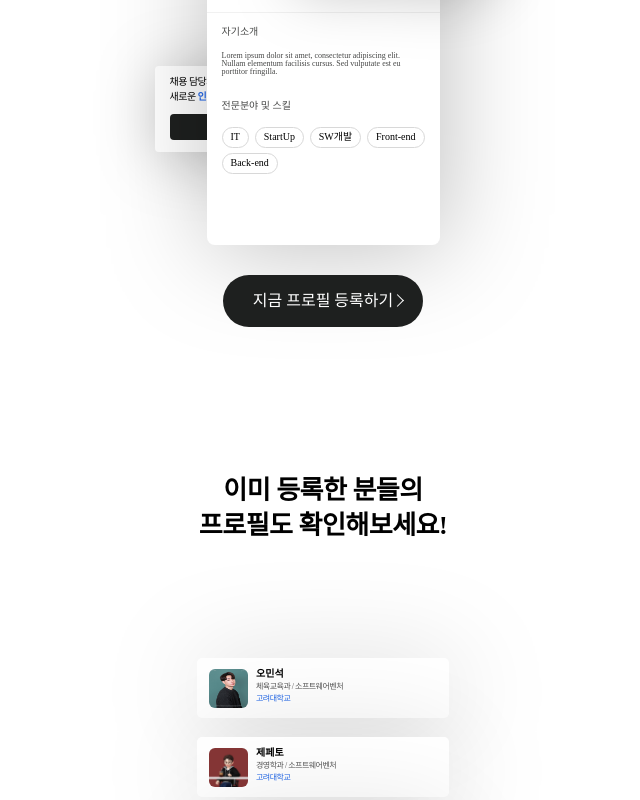
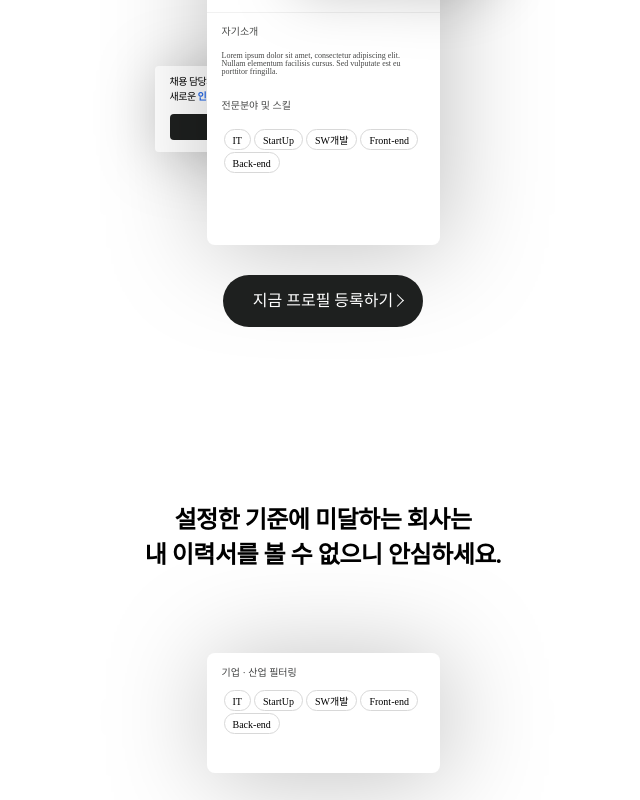
Before and after one commit to omins/talent-pool-landing-page, a Next.js app: page / in a window 1280 px wide. Shown: the part 1220-2020 px from the top of the page, without its empty margins (317-957 px from the left). Built offline with nearby package versions, Linux system fonts and the light colour scheme.

Commit message:
feat: 기업 필터 예시 섹션 구현

```diff
--- a/src/components/ButtonCta/ButtonCta.js
+++ b/src/components/ButtonCta/ButtonCta.js
@@ -1,17 +1,18 @@
+import { FLIGHT_PROPS_ID } from 'next/dist/shared/lib/constants';
 import styles from './ButtonCta.module.css';
 
 const formURL = 'https://forms.gle/EZVsz6cFMypp92Rt8';
 const whiteBtnTxt = '채용 제안 받기';
 const blackBtnTxt = '지금 프로필 등록하기';
 
-export default function ButtonCta({ isWhiteBtn, style }) {
+export default function ButtonCta({ isWhiteBtn, style, children }) {
   return (
     <a
       style={{ ...style }}
       className={isWhiteBtn ? styles['btn-white'] : styles['btn-black']}
       href={formURL}
     >
-      {isWhiteBtn ? whiteBtnTxt : blackBtnTxt}
+      {children}
     </a>
   );
 }
--- a/src/components/ProfileCard/ProfileCard.module.css
+++ b/src/components/ProfileCard/ProfileCard.module.css
@@ -157,19 +157,14 @@
 }
 
 .skill-list {
-  display: flex;
-  justify-content: space-between;
-  flex-wrap: wrap;
   margin-top: 16px;
 }
 
 .skill-item {
-  display: flex;
-  justify-content: center;
-  align-items: center;
+  float: left;
+  margin: 2px 1px 0 2px;
   height: 21px;
   padding: 6px 8px;
-  margin-bottom: 5px;
   border: 1px solid #d8d8d8;
   background-color: #fff;
   border-radius: 90px;
--- a/src/pages/index.js
+++ b/src/pages/index.js
@@ -90,7 +90,9 @@ export default function Home() {
             <br />
             <em>제안</em> 받으세요
           </p>
-          <ButtonCta isWhiteBtn={true} style={{ marginTop: '310px' }} />
+          <ButtonCta isWhiteBtn={true} style={{ marginTop: '310px' }}>
+            채용 제안 받기
+          </ButtonCta>
           <div className={styles['ico-arrow-down']}>
             <Image
               src='/assets/icons/ico-arrow-down.svg'
@@ -127,7 +129,23 @@ export default function Home() {
               <RecruitMsg zIndex={-1} />
             </div>
           </div>
-          <ButtonCta style={{ marginTop: '30px' }} />
+          <ButtonCta style={{ marginTop: '30px' }}>
+            지금 프로필 등록하기
+          </ButtonCta>
+        </section>
+        <section className={styles['filter-example-section']}>
+          <p className={styles.desc}>
+            설정한 기준에 미달하는 회사는
+            <br />내 이력서를 볼 수 없으니 안심하세요.
+          </p>
+          <div className={styles['filter-example-container']}>
+            <h5 className={styles.title}>기업 &middot; 산업 필터링</h5>
+            <ul>
+              {sampleProfiles[0].skills.map((skill, idx) => {
+                return <li key={idx}>{skill}</li>;
+              })}
+            </ul>
+          </div>
         </section>
         <section className={styles['profile-list-section']}>
           <p className={styles.desc}>
@@ -140,7 +158,9 @@ export default function Home() {
             onUserClick={userClickHandler}
             style={{ marginTop: '115px' }}
           />
-          <ButtonCta style={{ marginTop: '130px' }} />
+          <ButtonCta style={{ marginTop: '130px' }}>
+            지금 프로필 등록하기
+          </ButtonCta>
         </section>
       </main>
       <footer></footer>
--- a/styles/Home.module.css
+++ b/styles/Home.module.css
@@ -112,6 +112,52 @@
   position: relative;
 }
 
+.filter-example-section {
+  height: 536px;
+  width: 100%;
+}
+
+.filter-example-section .desc {
+  font-weight: 700;
+  font-size: 24px;
+  line-height: 35px;
+  text-align: center;
+  letter-spacing: -0.5px;
+  color: #000000;
+}
+
+.filter-example-container {
+  padding: 15px;
+  width: 233px;
+  height: 120px;
+  margin-top: 80px;
+  border-radius: 8px;
+  filter: drop-shadow(4px 4px 50px rgba(0, 0, 0, 0.25));
+  background-color: #fff;
+}
+
+.filter-example-container .title {
+  font-weight: 500;
+  font-size: 10px;
+  display: flex;
+  align-items: center;
+  color: #414242;
+}
+
+.filter-example-container ul {
+  margin-top: 10px;
+}
+
+.filter-example-container li {
+  float: left;
+  margin: 2px 1px 0 2px;
+  height: 21px;
+  padding: 6px 8px;
+  border: 1px solid #d8d8d8;
+  background-color: #fff;
+  border-radius: 90px;
+}
+
 .recruit-msg-container {
   position: absolute;
 }
```
